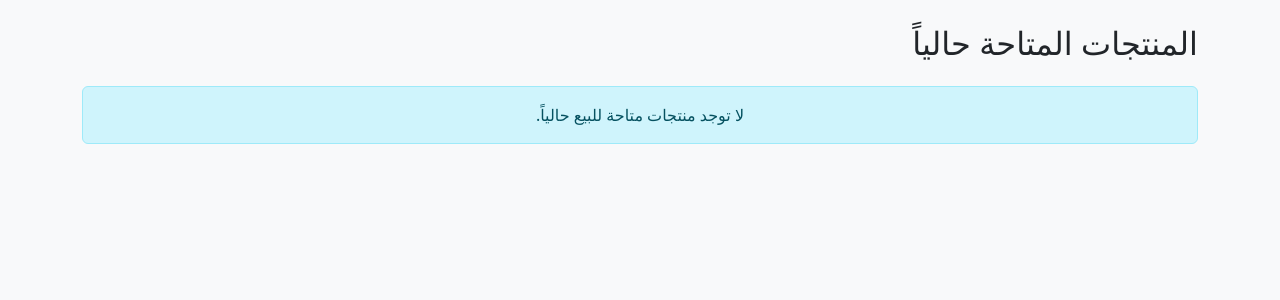
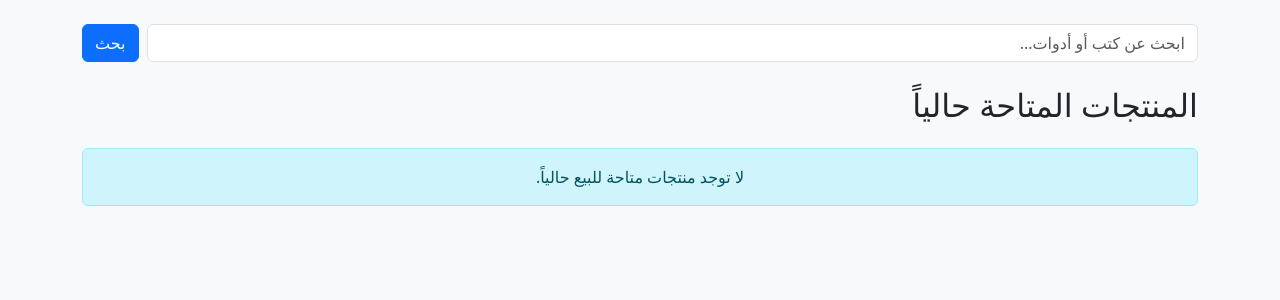
Before and after one commit to fai-def/UniMarket.Django, a Django app: page / in a window 1280 px wide. Shown: the part 56-356 px from the top of the page. Run offline with Django 5.2, Linux system fonts and the light colour scheme; data that the repository does not hold is empty.

Commit message:
Add search bar to the products page

```diff
--- a/marketplace/templates/marketplace/product_list.html
+++ b/marketplace/templates/marketplace/product_list.html
@@ -20,6 +20,10 @@
     </nav>
 
     <div class="container">
+        <form method="GET" action="" class="mb-4 d-flex gap-2 text-end" dir="rtl">
+    <input type="text" name="q" class="form-control" placeholder="ابحث عن كتب أو أدوات..." value="{{ request.GET.q }}">
+    <button class="btn btn-primary" type="submit">بحث</button>
+</form>
         <h2 class="mb-4">المنتجات المتاحة حالياً</h2>
 
         <div class="row">
--- a/marketplace/views.py
+++ b/marketplace/views.py
@@ -1,10 +1,12 @@
 from django.shortcuts import render
-
-# Create your views here.
-from .models import Product # استدعاء جدول المنتجات
+from .models import Product
+from django.db.models import Q
 
 def product_list(request):
-    # جلب كل المنتجات من قاعدة البيانات
-    products = Product.objects.all()
-    #إرسال المنتجات لصفحة HTML
+    query = request.GET.get('q')
+    if query:
+        products = Product.objects.filter(Q(name__icontains=query) | Q(description__icontains=query))
+    else:
+        products = Product.objects.all()
+
     return render(request, 'marketplace/product_list.html', {'products': products})
```
